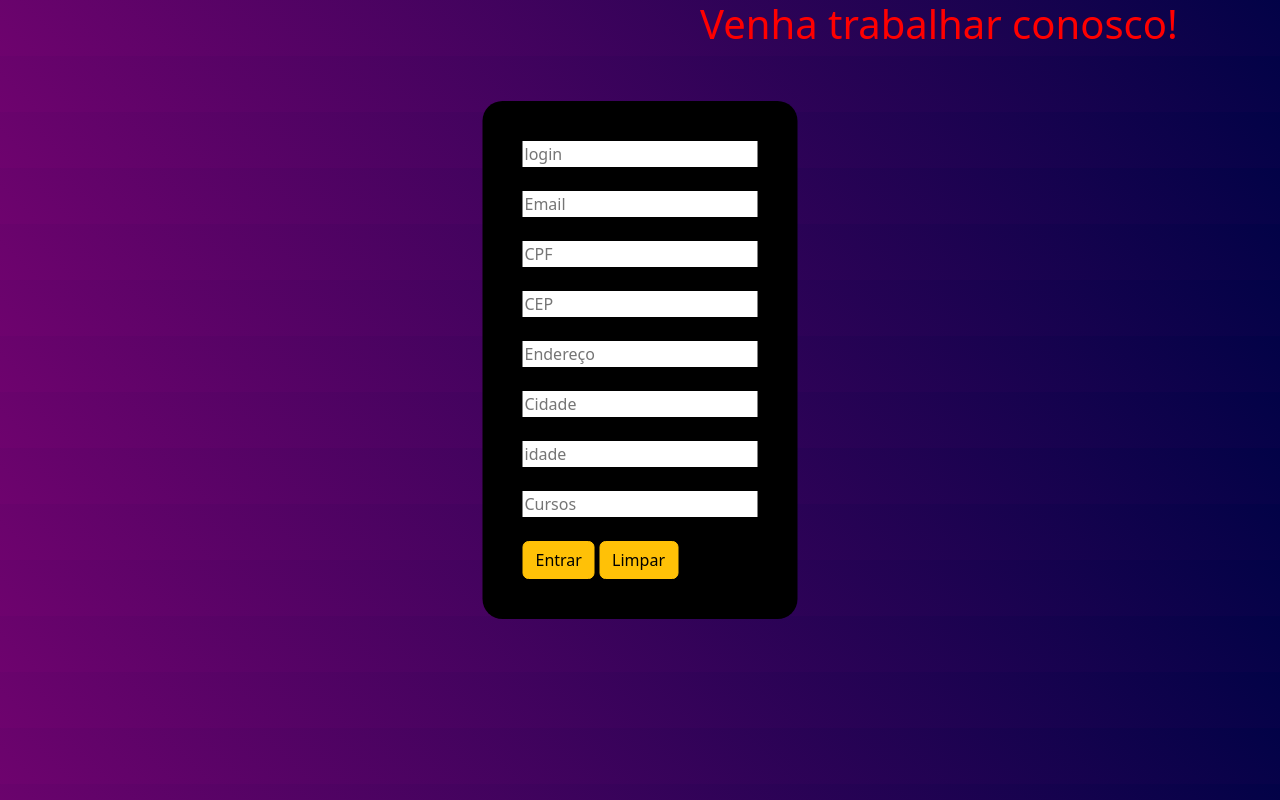
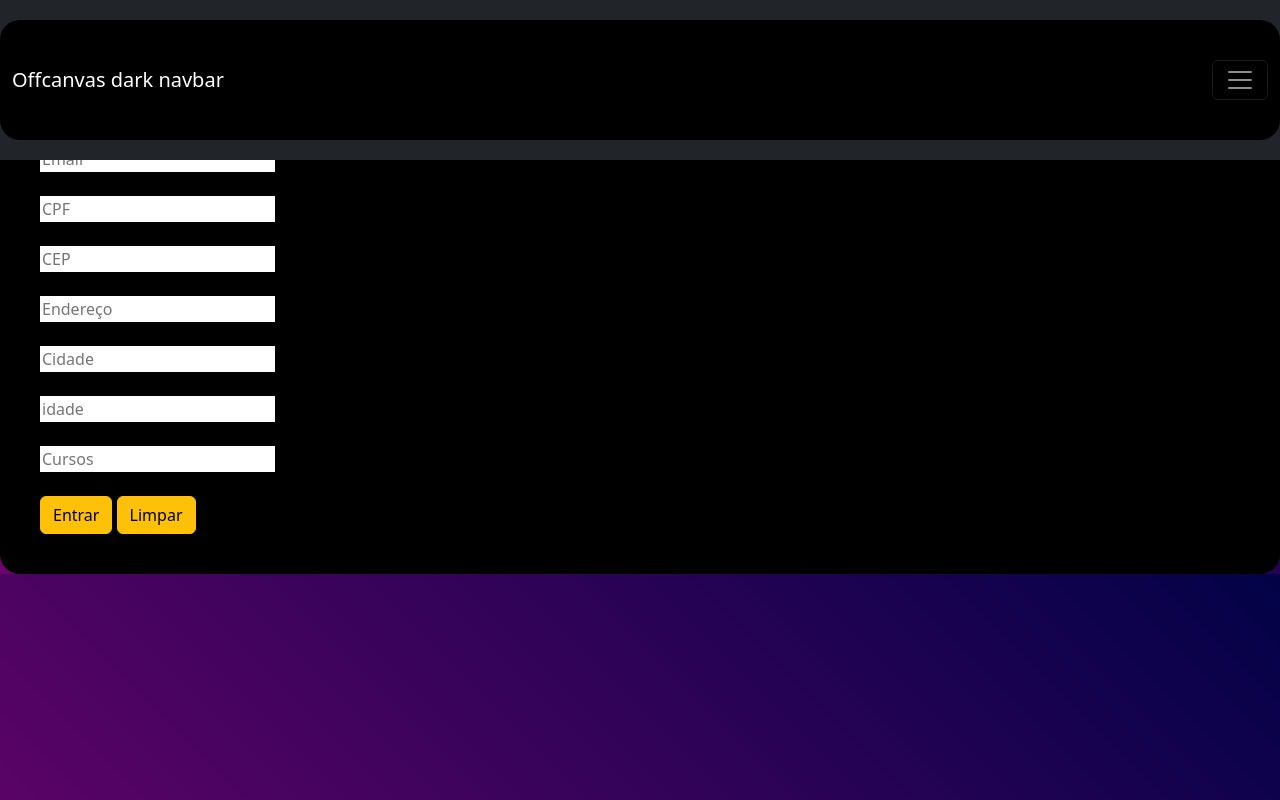
Before and after one commit to luizeduardo2022/cassio.php, a PHP site: page / in a window 1280 px wide. Run offline with PHP 8.4, Linux system fonts and the light colour scheme.

Commit message:
mensagem

```diff
--- a/index.css
+++ b/index.css
@@ -7,10 +7,6 @@ body{
 }
 div{
     background-color: black;
-    position: absolute ;
-    top: 45%;
-    left: 50%;
-    transform: translate(-50%,-50%);
     padding: 40px;
     border-radius: 20px;
     color:aliceblue;
@@ -21,9 +17,9 @@ div{
  }
 
 p{
-font-size: 30px;
+font-size: 14px;
 }
 a{
     color: brown;
-    font-size: 24px;
+    font-size: 14px;
 }
--- a/index.php
+++ b/index.php
@@ -9,6 +9,9 @@
     <title>Parque Aquatico Bonfim!</title>
 </head>
 <body>
+    <?php
+        include("menu.php");
+    ?>
     <h1>Venha trabalhar conosco! </h1>
 
 <div>
@@ -53,7 +56,8 @@
         <br>
         <br>
 
-        <input  class="btn btn-warning" type="submit" value="Entrar">
+        <input  class="btn btn-warning"
+         type="submit" value="Entrar">
         <input class="btn btn-warning" type="reset" value="Limpar">
 </div>
     </form>
--- /dev/null
+++ b/menu.php
@@ -0,0 +1,34 @@
+<link rel="stylesheet" href="index.css"><nav class="navbar navbar-dark bg-dark fixed-top">
+    <br>
+    <br>
+    <br>
+    <br>
+    <br>
+    <br>
+  <div class="container-fluid">
+    <a class="navbar-brand" href="#">Offcanvas dark navbar</a>
+    <button class="navbar-toggler" type="button" data-bs-toggle="offcanvas" data-bs-target="#offcanvasDarkNavbar" aria-controls="offcanvasDarkNavbar">
+      <span class="navbar-toggler-icon"></span>
+    </button>
+    <div class="offcanvas offcanvas-end text-bg-dark" tabindex="-1" id="offcanvasDarkNavbar" aria-labelledby="offcanvasDarkNavbarLabel">
+      <div class="offcanvas-header">
+        <h5 class="offcanvas-title" id="offcanvasDarkNavbarLabel">Dark offcanvas</h5>
+        <button type="button" class="btn-close btn-close-white" data-bs-dismiss="offcanvas" aria-label="Close"></button>
+      </div>
+      <div class="offcanvas-body">
+        <ul class="navbar-nav justify-content-end flex-grow-1 pe-3">
+          <li class="nav-item">
+            <a class="nav-link active" aria-current="page" href="#">Home</a>
+          </li>
+          <li class="nav-item">
+            <a class="nav-link" href="#">Link</a>
+          </li>
+          <li class="nav-item dropdown">
+        <form class="d-flex mt-3" role="search">
+          <input class="form-control me-2" type="search" placeholder="Search" aria-label="Search">
+          <button class="btn btn-success" type="submit">Search</button>
+        </form>
+      </div>
+    </div>
+  </div>
+</nav>
```
